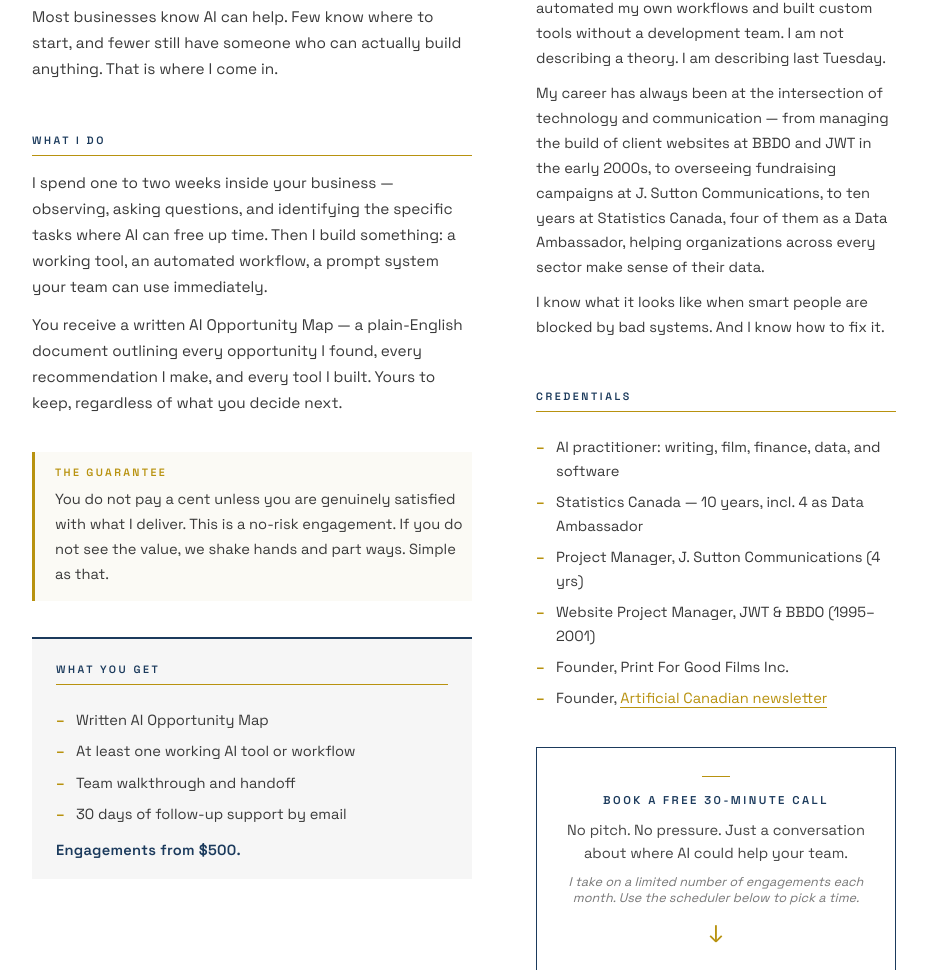
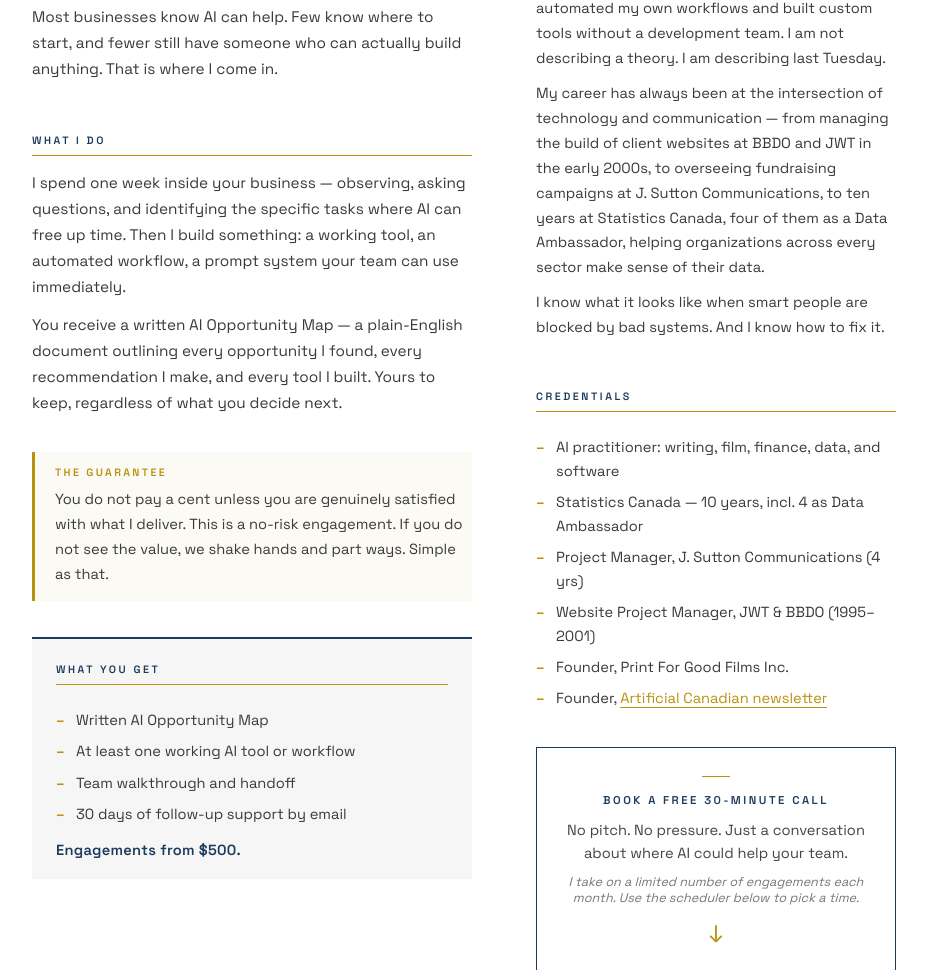
Before and after one commit to printforgood-sys/printforgoodfilms, a plain HTML site: page ai.html in a window 1280 px wide. Shown: the part 766-1736 px from the top of the page, without its empty margins (176-1103 px from the left). Drawn offline with nearby package versions, Linux system fonts and the light colour scheme; a script that the page names is missing.

Commit message:
Update consulting duration from 'one to two weeks' to 'one week'

```diff
--- a/ai.html
+++ b/ai.html
@@ -342,7 +342,7 @@
         <div class="gap-lg"></div>
 
         <span class="lbl">What I Do</span>
-        <p class="bt">I spend one to two weeks inside your business — observing, asking questions, and identifying the specific tasks where AI can free up time. Then I build something: a working tool, an automated workflow, a prompt system your team can use immediately.</p>
+        <p class="bt">I spend one week inside your business — observing, asking questions, and identifying the specific tasks where AI can free up time. Then I build something: a working tool, an automated workflow, a prompt system your team can use immediately.</p>
         <p class="bt">You receive a written AI Opportunity Map — a plain-English document outlining every opportunity I found, every recommendation I make, and every tool I built. Yours to keep, regardless of what you decide next.</p>
 
         <div class="guar-box">
```
